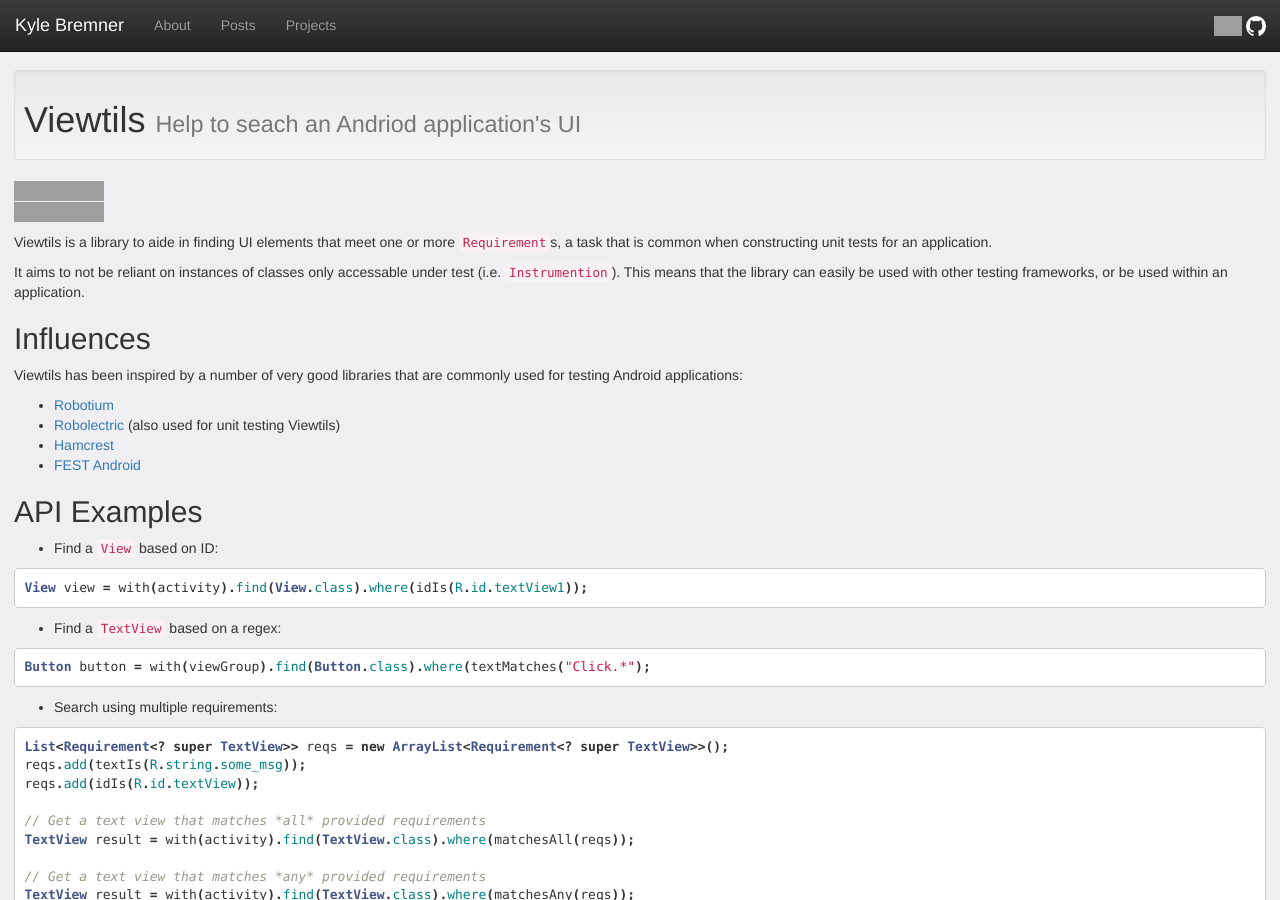
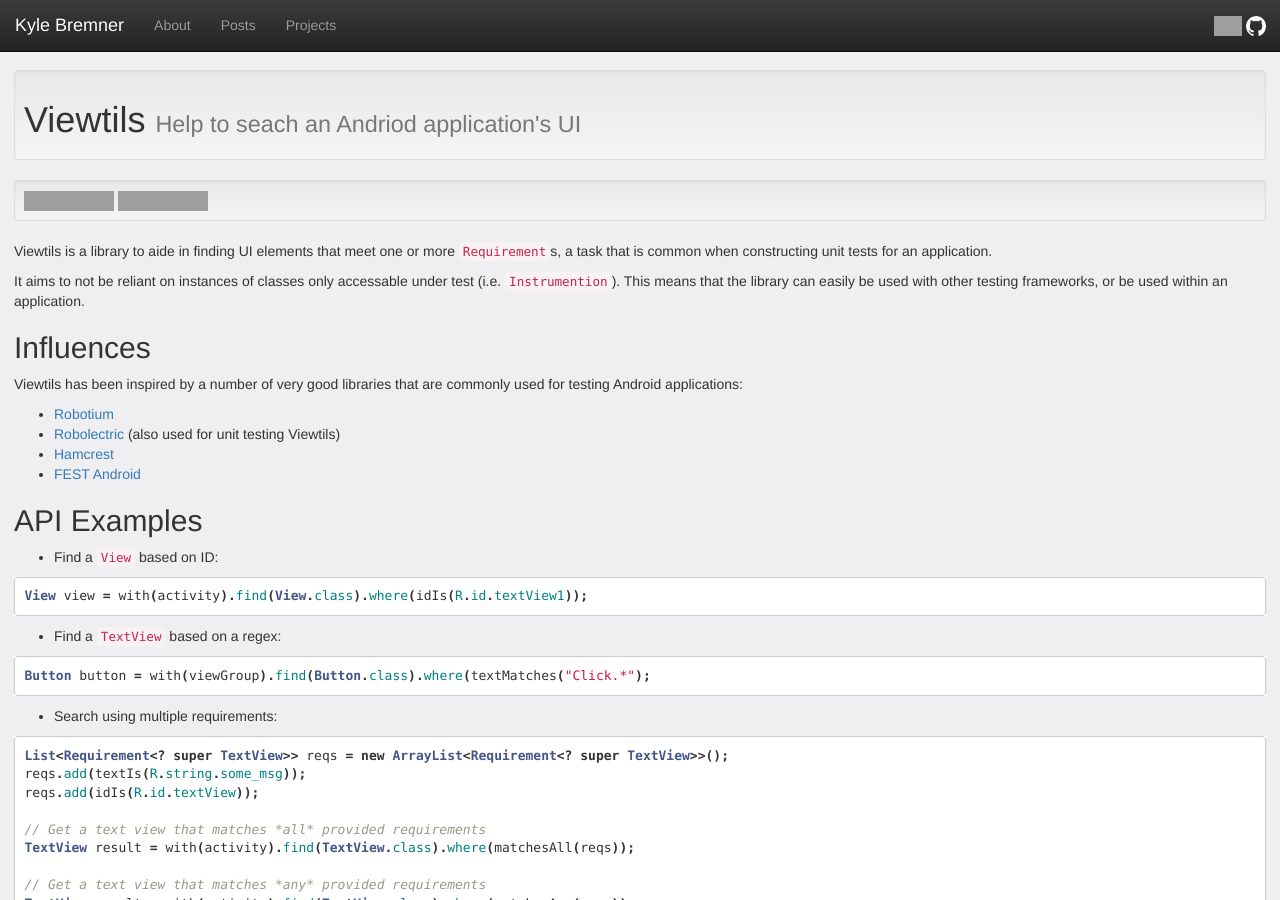
Before and after one commit to kbremner/kbremner.github.io, a Jekyll site: the page built from projects/Viewtils.md, in a window 1280 px wide and 900 px high. Built offline with Jekyll 4.4.1, drawn with Linux system fonts in a browser that asks for light colours; nearby versions of some CDN libraries; Markdown is read by kramdown in place of the engine named in the settings; grey boxes are pictures that could not be loaded.

Commit message:
Updated Viewtils.md

```diff
--- a/projects/Viewtils.md
+++ b/projects/Viewtils.md
@@ -7,9 +7,9 @@ published: true
 <div class="well well-sm">
 <h1>Viewtils <br class="visible-xs"><small>Help to seach an Andriod application's UI</small></h1>
 </div>
-<a href="https://travis-ci.org/kbremner/Viewtils"><img src="https://travis-ci.org/kbremner/Viewtils.png"></a><br>
-<a href="https://coveralls.io/r/kbremner/Viewtils?branch=master"><img src="https://coveralls.io/repos/kbremner/Viewtils/badge.png?branch=master"></a>
-
+<div class="well well-sm">
+<a href="https://coveralls.io/r/kbremner/Viewtils?branch=master"><img src="https://coveralls.io/repos/kbremner/Viewtils/badge.png?branch=master"></a> <a href="https://travis-ci.org/kbremner/Viewtils"><img src="https://travis-ci.org/kbremner/Viewtils.png"></a>
+</div>
 Viewtils is a library to aide in finding UI elements that meet one or more `Requirement`s, a task that is common when constructing unit tests for an application.
 
 It aims to not be reliant on instances of classes only accessable under test (i.e. `Instrumention`). This means that the library can easily be used with other testing frameworks, or be used within an application.
```
